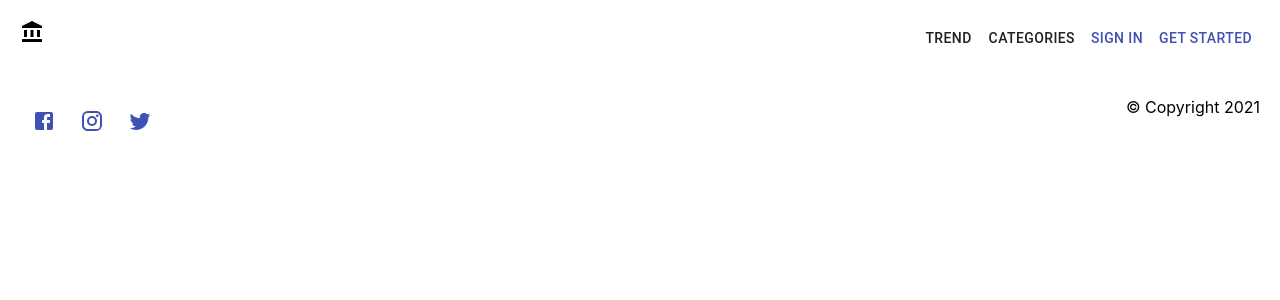
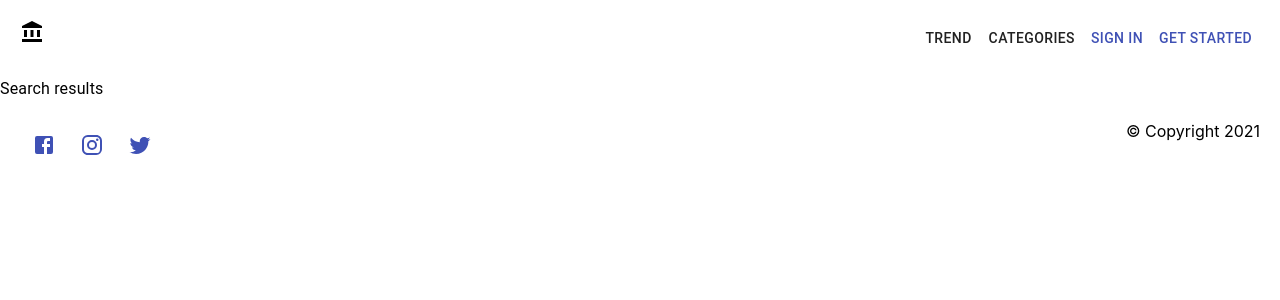
Before and after one commit to FSD0321STR/imdb, a React (Vite) app: page /search-results in a window 1280 px wide. Shown: the top 300 px of the page. Built offline with nearby package versions, Linux system fonts and the light colour scheme.

Commit message:
Change components names

```diff
--- a/src/App.jsx
+++ b/src/App.jsx
@@ -10,10 +10,10 @@ import Categories from "./components/pages/categories";
 import Trends from "./components/pages/trends";
 import Contact from "./components/pages/contact";
 import Profile from "./components/pages/profile";
-import privacyPolicy from "./components/pages/privacy-policy";
-import cookiesPolicy from "./components/pages/cookies-policy";
-import termsOfUse from "./components/pages/terms-of-use";
-import searchResults from "./components/pages/search-results";
+import PrivacyPolicy from "./components/pages/privacyPolicy";
+import CookiesPolicy from "./components/pages/cookiesPolicy";
+import TermsOfUse from "./components/pages/termsOfUse";
+import SearchResults from "./components/pages/searchResults";
 
 
 function App() {
@@ -27,19 +27,19 @@ function App() {
 				<Switch>
 
 					<Route exact path="/terms-of-use">
-						<termsOfUse />
+						<TermsOfUse />
 					</Route>
 
 					<Route exact path="/cookies-policy">
-						<cookiesPolicy />
+						<CookiesPolicy />
 					</Route>
 
 					<Route exact path="/privacy-policy">
-						<privacyPolicy />
+						<PrivacyPolicy />
 					</Route>
 
 					<Route exact path="/search-results">
-						<searchResults />
+						<SearchResults />
 					</Route>
 
 					<Route exact path="/contact">
--- a/src/components/pages/cookies-policy.jsx
+++ b/src/components/pages/cookiesPolicy.jsx
@@ -2,7 +2,7 @@ import React from 'react';
 import Typography from '@material-ui/core/Typography';
 
 
-export default function cookiesPolicy() {
+export default function CookiesPolicy() {
 
     return (
         <Typography component="h1">
--- a/src/components/pages/terms-of-use.jsx
+++ b/src/components/pages/privacyPolicy.jsx
@@ -2,11 +2,11 @@ import React from 'react';
 import Typography from '@material-ui/core/Typography';
 
 
-export default function termsOfUse() {
+export default function PrivacyPolicy() {
 
     return (
         <Typography component="h1">
-            Terms of Use
+            Privacy Policy
         </Typography>
     );
 }
--- a/src/components/pages/privacy-policy.jsx
+++ b/src/components/pages/searchResults.jsx
@@ -2,11 +2,11 @@ import React from 'react';
 import Typography from '@material-ui/core/Typography';
 
 
-export default function privacyPolicy() {
+export default function SearchResults() {
 
     return (
         <Typography component="h1">
-            Privacy Policy
+            Search results
         </Typography>
     );
 }
--- a/src/components/pages/search-results.jsx
+++ b/src/components/pages/termsOfUse.jsx
@@ -2,11 +2,11 @@ import React from 'react';
 import Typography from '@material-ui/core/Typography';
 
 
-export default function searchResults() {
+export default function TermsOfUse() {
 
     return (
         <Typography component="h1">
-            Search results
+            Terms of Use
         </Typography>
     );
 }
```
